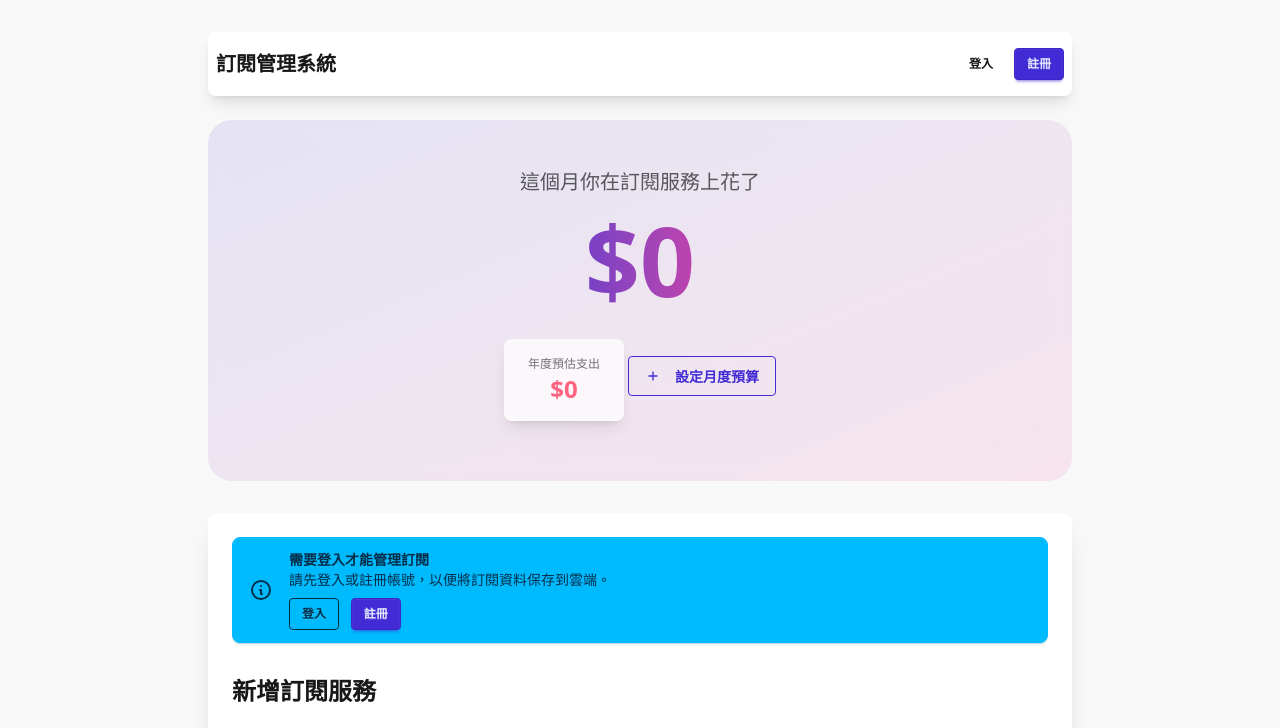
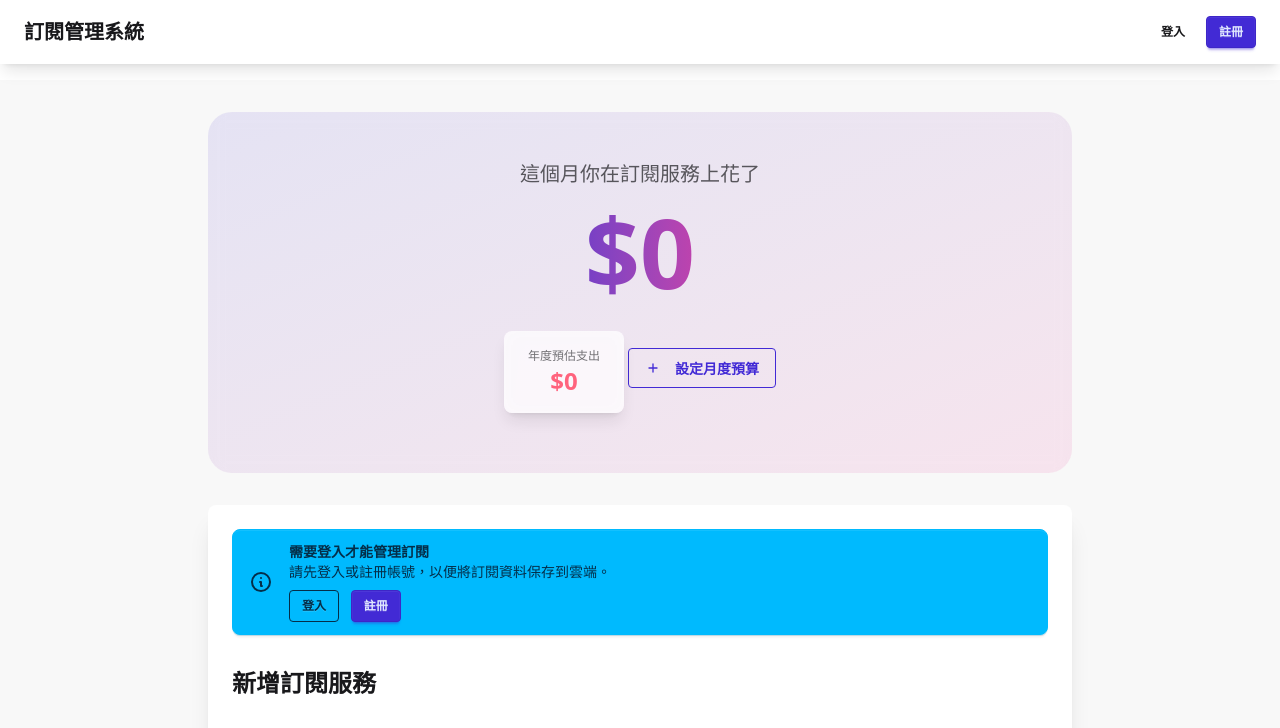
Before and after one commit to WENLIN-CHANG/Subscription_Management, a website built with Vite: page index.html in a window 1280 px wide. Shown: the top 728 px of the page. Built offline with nearby package versions, Linux system fonts and the light colour scheme.

Commit message:
style: 調整導航欄佈局，修正登入註冊按鈕位置
- 將導航欄設置為全螢幕寬度並固定在頂部
- 修正登入註冊按鈕位置，現在正確顯示在右上角
- 使用 DaisyUI 的 navbar-start 和 navbar-end 確保正確佈局
- 標題在左側，用戶操作在右側
- 保持響應式設計和原有功能

```diff
--- a/index.html
+++ b/index.html
@@ -8,15 +8,16 @@
   <script type="module" src="app.js"></script>
 </head>
 <body class="bg-base-200 min-h-screen">
-  <div class="container mx-auto px-4 py-8 max-w-4xl" x-data="subscriptionManager">
-    <!-- 頂部導航欄 -->
-    <div class="navbar bg-base-100 rounded-box shadow-lg mb-6">
-      <div class="flex-1">
-        <h1 class="text-xl font-bold">訂閱管理系統</h1>
+  <div x-data="subscriptionManager">
+    <!-- 固定頂部導航欄 -->
+    <div class="navbar bg-base-100 shadow-lg fixed top-0 left-0 right-0 z-40">
+      <div class="navbar-start">
+        <h1 class="text-xl font-bold ml-4">訂閱管理系統</h1>
       </div>
-      <div class="flex-none">
+
+      <div class="navbar-end">
         <!-- 已登入狀態 -->
-        <div x-show="isLoggedIn" class="flex items-center space-x-4">
+        <div x-show="isLoggedIn" class="flex items-center space-x-4 mr-4">
           <div class="flex items-center space-x-2">
             <div class="avatar placeholder">
               <div class="bg-primary text-primary-content rounded-full w-8">
@@ -38,12 +39,15 @@
         </div>
 
         <!-- 未登入狀態 -->
-        <div x-show="!isLoggedIn" class="flex items-center space-x-2">
+        <div x-show="!isLoggedIn" class="flex items-center space-x-2 mr-4">
           <button @click="showLogin()" class="btn btn-ghost btn-sm">登入</button>
           <button @click="showRegister()" class="btn btn-primary btn-sm">註冊</button>
         </div>
       </div>
     </div>
+
+    <!-- 主要內容區域 -->
+    <div class="container mx-auto px-4 py-8 max-w-4xl mt-20">
 
     <!-- 月總支出顯示區域 -->
     <div class="hero bg-gradient-to-br from-primary/10 to-secondary/10 rounded-3xl mb-8 backdrop-blur-sm">
@@ -457,6 +461,7 @@
           </div>
         </div>
       </div>
+      </div>
     </div>
   </div>
 </body>
```
